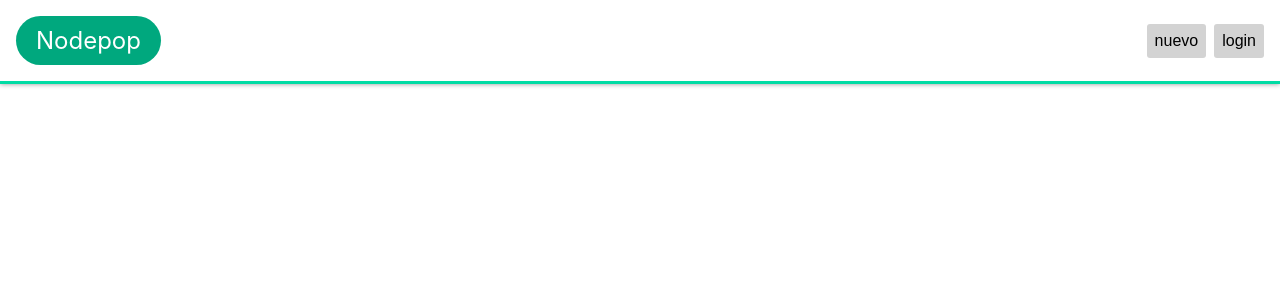
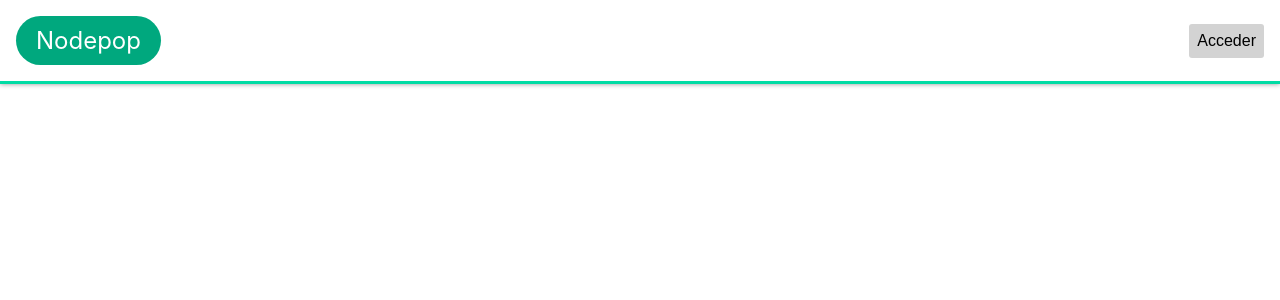
Before and after one commit to mogurimogu/nodepop-react, a React (Create React App) app: page /adverts in a window 1280 px wide. Shown: the top 300 px of the page. Built offline with nearby package versions, Linux system fonts and the light colour scheme.

Commit message:
Ahora header se muestra diferente si está logueado o no

```diff
--- a/src/components/layout/Header.js
+++ b/src/components/layout/Header.js
@@ -1,21 +1,30 @@
+import { useContext } from 'react';
+import AuthContext from '../auth/context';
 import { Link } from "react-router-dom";
 import "./styles/header.scss";
 
 function Header() {
+  const { isLogged, handleLogout } = useContext(AuthContext);
   return (
     <header id="header-nav">
       <nav>
         <Link to="/">
           <h1>Nodepop</h1>
         </Link>
+        {isLogged ? (
           <div>
             <Link to="/new-ad">
               <button>nuevo</button>
             </Link>
+            <button onClick={handleLogout}>Salir</button>
+          </div>
+        ) : (
+          <div>
             <Link to="/login">
-            <button>login</button>
+              <button>Acceder</button>
             </Link>
           </div>
+        )}
       </nav>
     </header>
   );
--- a/src/components/layout/Layout.js
+++ b/src/components/layout/Layout.js
@@ -2,8 +2,8 @@ import Header from "./Header";
 
 function Layout({ children, idPage, ...props }) {
   return (
-    <div id={idPage} {...props}>
-      <Header/>
+    <div id={idPage}>
+      <Header {...props} />
       <main>{children}</main>
     </div>
   );
```
Lines whose indentation alone changed are shown as unchanged.
